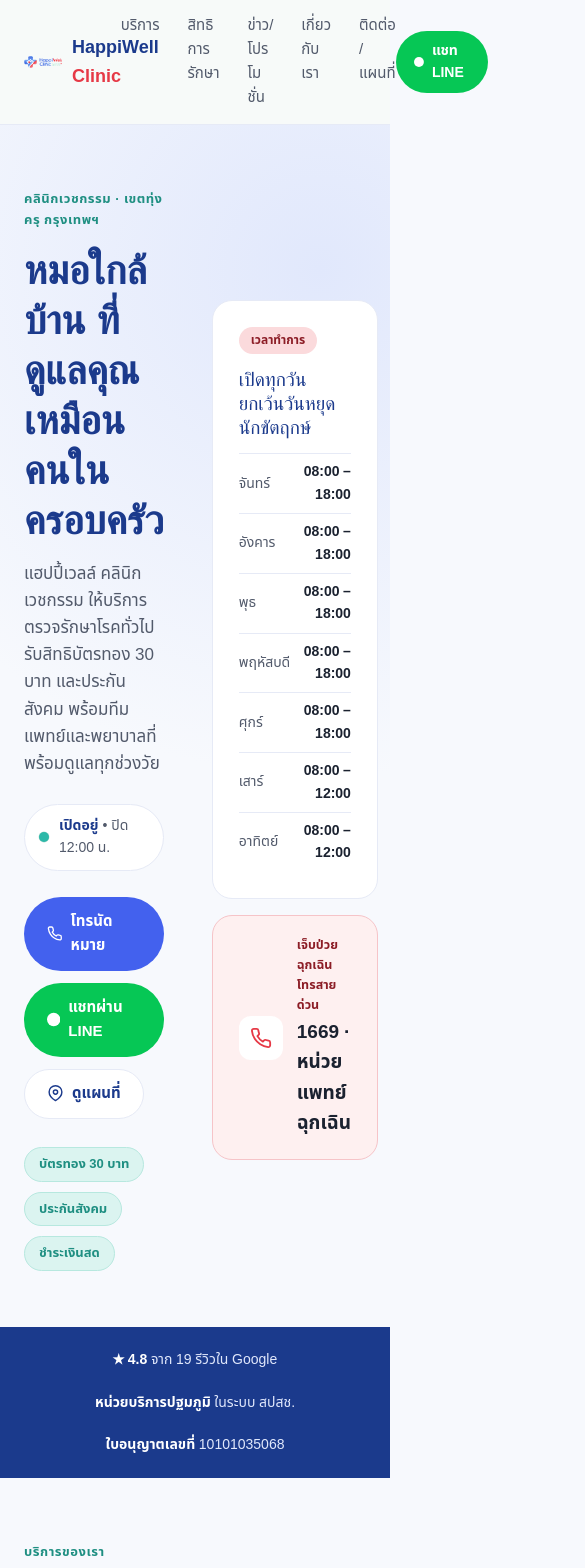
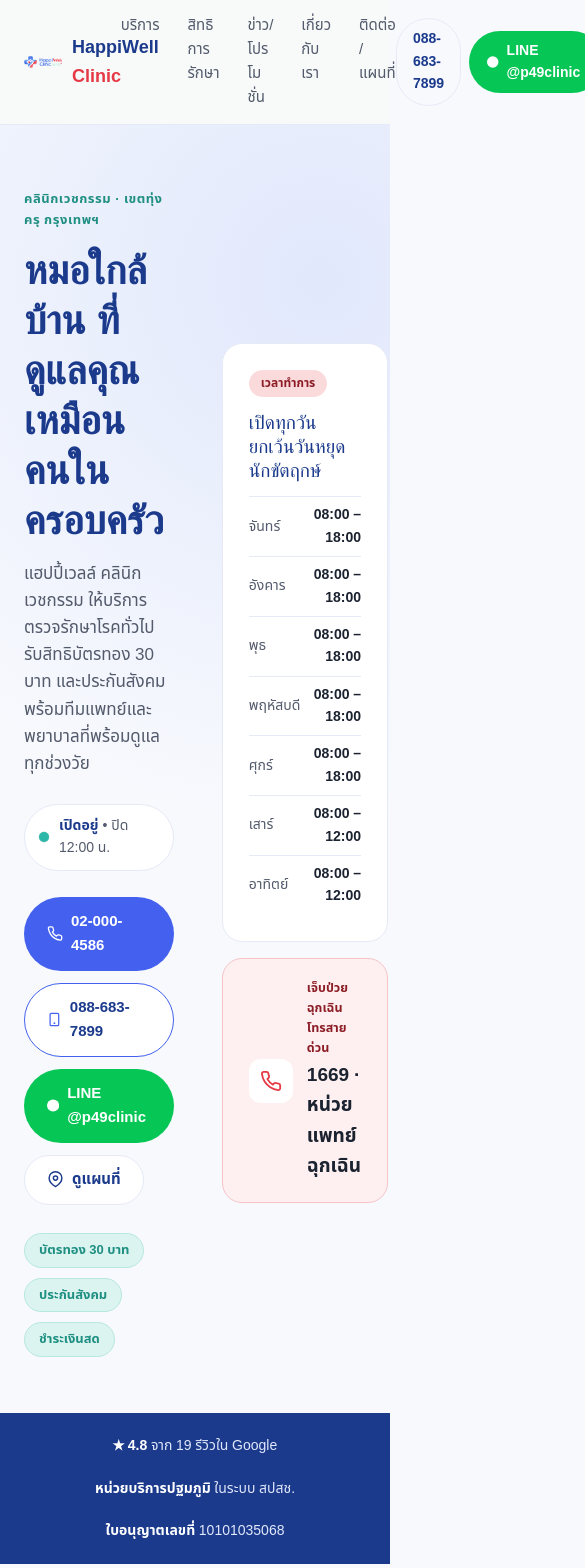
Before and after one commit to mscclinic49/happiwell-homepage, a Next.js app: page / in a window 390 px wide. Shown: the top 1568 px of the page, 585 px wide, since content can reach past the window. Built offline with nearby package versions, Linux system fonts and the light colour scheme; no server answers; the database is empty; a web font is replaced by a local one.

Commit message:
Add mobile number 088-683-7899 and fix LINE ID to @p49clinic

```diff
--- a/components/Footer.tsx
+++ b/components/Footer.tsx
@@ -31,6 +31,13 @@ export default function Footer() {
             </span>
           </div>
 
+          {/* Contact info */}
+          <div style={{ display: 'flex', flexDirection: 'column', gap: '6px', fontSize: '14px', color: 'var(--hw-mint-200)' }}>
+            <a href="tel:0220004586" style={{ color: 'var(--hw-mint-100)', fontWeight: 600 }}>☎ 02-000-4586</a>
+            <a href="tel:0886837899" style={{ color: 'var(--hw-mint-100)', fontWeight: 600 }}>📱 088-683-7899</a>
+            <a href="https://line.me/R/ti/p/@p49clinic" target="_blank" rel="noopener noreferrer" style={{ color: '#06C755', fontWeight: 600 }}>LINE @p49clinic</a>
+          </div>
+
           {/* Social links */}
           <div style={{ display: 'flex', gap: '10px' }}>
             <a
@@ -60,7 +67,9 @@ export default function Footer() {
               </svg>
             </a>
             <a
-              href="#"
+              href="https://line.me/R/ti/p/@p49clinic"
+              target="_blank"
+              rel="noopener noreferrer"
               aria-label="LINE แฮปปี้เวลล์ คลินิก"
               style={{
                 width: '36px', height: '36px', borderRadius: '50%',
--- a/components/HeroSection.tsx
+++ b/components/HeroSection.tsx
@@ -90,11 +90,32 @@ export default function HeroSection() {
               <svg viewBox="0 0 24 24" width="17" height="17" fill="none" stroke="#fff" strokeWidth="2" strokeLinecap="round" strokeLinejoin="round">
                 <path d="M22 16.92v3a2 2 0 0 1-2.18 2 19.79 19.79 0 0 1-8.63-3.07 19.5 19.5 0 0 1-6-6 19.79 19.79 0 0 1-3.07-8.67A2 2 0 0 1 4.11 2h3a2 2 0 0 1 2 1.72c.13.96.36 1.9.7 2.81a2 2 0 0 1-.45 2.11L8.09 9.91a16 16 0 0 0 6 6l1.27-1.27a2 2 0 0 1 2.11-.45c.91.34 1.85.57 2.81.7A2 2 0 0 1 22 16.92z" />
               </svg>
-              โทรนัดหมาย
+              02-000-4586
             </a>
 
             <a
-              href={bookingUrl}
+              href="tel:0886837899"
+              style={{
+                display: 'inline-flex',
+                alignItems: 'center',
+                gap: '8px',
+                fontWeight: 600,
+                fontSize: '15px',
+                padding: '12px 22px',
+                borderRadius: '999px',
+                background: 'var(--hw-surface)',
+                color: 'var(--hw-mint-900)',
+                border: '1px solid var(--hw-mint-600)',
+              }}
+            >
+              <svg viewBox="0 0 24 24" width="17" height="17" fill="none" stroke="var(--hw-mint-600)" strokeWidth="2" strokeLinecap="round" strokeLinejoin="round">
+                <rect x="5" y="2" width="14" height="20" rx="2" ry="2" /><line x1="12" y1="18" x2="12" y2="18" strokeWidth="3" />
+              </svg>
+              088-683-7899
+            </a>
+
+            <a
+              href="https://line.me/R/ti/p/@p49clinic"
               target="_blank"
               rel="noopener noreferrer"
               style={{
@@ -113,7 +134,7 @@ export default function HeroSection() {
               <svg viewBox="0 0 24 24" width="17" height="17" fill="#fff">
                 <circle cx="12" cy="12" r="12" />
               </svg>
-              แชทผ่าน LINE
+              LINE @p49clinic
             </a>
 
             <a
--- a/components/Navbar.tsx
+++ b/components/Navbar.tsx
@@ -57,8 +57,25 @@ export default function Navbar() {
         </div>
 
         {/* CTA */}
+        <div style={{ display: 'flex', alignItems: 'center', gap: '8px' }}>
           <a
-          href={bookingUrl}
+            href="tel:0886837899"
+            style={{
+              display: 'flex',
+              alignItems: 'center',
+              gap: '6px',
+              color: 'var(--hw-mint-900)',
+              fontWeight: 600,
+              fontSize: '14px',
+              padding: '9px 16px',
+              borderRadius: '999px',
+              border: '1px solid var(--hw-line)',
+            }}
+          >
+            088-683-7899
+          </a>
+          <a
+            href="https://line.me/R/ti/p/@p49clinic"
             target="_blank"
             rel="noopener noreferrer"
             style={{
@@ -76,8 +93,9 @@ export default function Navbar() {
             <svg viewBox="0 0 24 24" width="16" height="16" fill="#fff">
               <circle cx="12" cy="12" r="12" />
             </svg>
-          แชท LINE
+            LINE @p49clinic
           </a>
+        </div>
       </nav>
     </header>
   )
```
Lines whose indentation alone changed are shown as unchanged.
